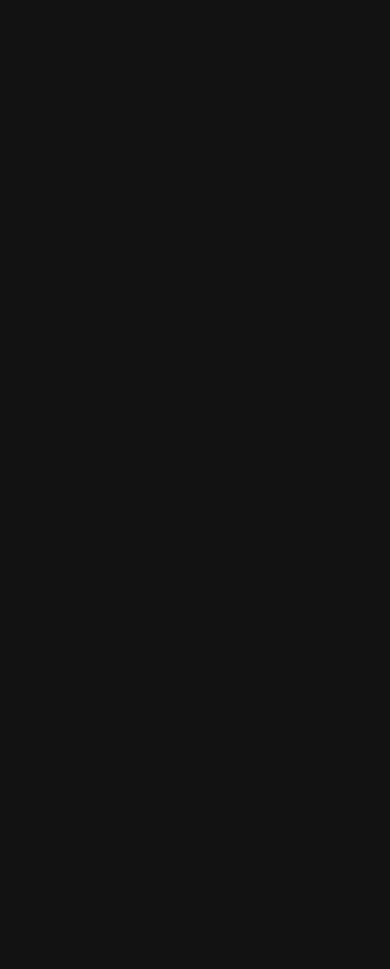
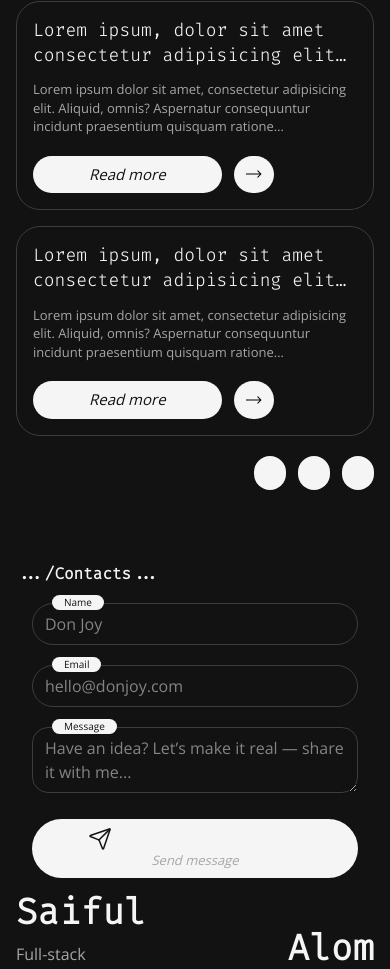
Before and after one commit to iamsaifulalom/personal-portfolio, a Next.js app: page / in a window 390 px wide. Shown: the part 2849-3818 px from the top of the page. Before the commit the page ends 2385 px from the top, so only its background shows below. Built offline with nearby package versions, Linux system fonts and the light colour scheme.

Commit message:
skelition done

```diff
--- a/package.json
+++ b/package.json
@@ -15,6 +15,7 @@
     "postcss": "^8.5.6",
     "react": "19.1.0",
     "react-dom": "19.1.0",
+    "react-hook-form": "^7.63.0",
     "tailwindcss": "^4.1.13"
   },
   "devDependencies": {
--- /dev/null
+++ b/src/components/ArticleSection.tsx
@@ -0,0 +1,43 @@
+import { blogs } from '@/constants/blog'
+import React from 'react'
+import Button from './ui/Button'
+import Paginator from './ui/Paginator'
+
+export default function ArticleSection() {
+    return (
+        <div className='mt-10 p-4 lg:px-6 xl:px-10p'>
+
+            <h1 className='hero-heading p-4 lg:px-6 xl:px-10 border-b border-gray pb-2 text-right'>Article</h1>
+            <div className='flex flex-col mt-8  md:flex-row'>
+              <Paginator/>
+                {/* blog sections */}
+                <div className='grid grid-cols-1 md:order-2 md:grid-cols-2 gap-4'>
+
+                    {blogs.map(({ title, description }) => (
+                        <div key={title} className='border border-gray rounded-3xl p-4'>
+                            <h1 className='line-clamp-2  font-fira-code text-xl'>{title}</h1>
+                            <p className='line-clamp-3 mt-3 font-open-sans text-sm'>{description}</p>
+                            <div className='flex gap-3 mt-5'>
+                                <Button label='Read more' />
+                                <Button variant='small'>
+                                    <svg
+                                        width="16"
+                                        height="8"
+                                        viewBox="0 0 16 8"
+                                        fill="bg-background"
+
+                                    >
+                                        <path
+                                            d="M15.3536 4.35355C15.5488 4.15829 15.5488 3.84171 15.3536 3.64645L12.1716 0.464466C11.9763 0.269204 11.6597 0.269204 11.4645 0.464466C11.2692 0.659728 11.2692 0.976311 11.4645 1.17157L14.2929 4L11.4645 6.82843C11.2692 7.02369 11.2692 7.34027 11.4645 7.53553C11.6597 7.7308 11.9763 7.7308 12.1716 7.53553L15.3536 4.35355ZM0 4L0 4.5L15 4.5V4V3.5L0 3.5L0 4Z"
+                                            fill="black"
+                                        />
+                                    </svg>
+                                </Button>
+                            </div>
+                        </div>
+                    ))}
+                </div>
+            </div>
+        </div>
+    )
+}
--- /dev/null
+++ b/src/components/Contacts.tsx
@@ -0,0 +1,26 @@
+import React from 'react'
+import ContactForm from './ui/ContactForm'
+
+export default function Contacts() {
+
+
+    return (
+        <>
+            <div className='mt-10 p-4 lg:px-6 xl:px-10'>
+                <h1 className='text-lg font-fira-code font-bold'>.../Contacts...</h1>
+                <div className='flex flex-col md:flex-row'>
+                   <ContactForm/>
+                    <div className='flex-1'>
+                        <h1 className='hero-heading'>Saiful</h1>
+                        <div className='flex justify-between'>
+                            <p className='mt-3'>Full-stack <br /> devoloper</p>
+                            <h1 className='hero-heading'>Alom</h1>
+                        </div>
+                    </div>
+                </div>
+            </div>
+            <p className='text-center py-4'> © {new Date().getFullYear()} Saiful Alom. All rights reserved </p>
+        </>
+
+    )
+}
--- /dev/null
+++ b/src/components/Projects.tsx
@@ -0,0 +1,10 @@
+import React from 'react'
+
+export default function Projects() {
+  return (
+    <div className='mt-10 p-4 lg:px-6 xl:px-10'>
+      <h1 className='text-sm font-fira-code font-bold'>.../Projects...</h1>
+
+    </div>
+  )
+}
--- a/src/components/Work.tsx
+++ b/src/components/Work.tsx
@@ -6,7 +6,7 @@ export default function Work() {
         <div className='mt-10'>
             <h1 className='hero-heading p-4 lg:px-6 xl:px-10 text-right'>Work</h1>
 
-            <div className='last:border-b border-white'>
+            <div className='last:border-b border-gray'>
                 {workExperience.map(({ company, yearStart, yearEnd, duration, roleAndTech }) => (
                     <div key={company} className='flex p-4 lg:px-6 xl:px-10 hover:bg-foreground transition-all hover:text-background border-t justify-between py-4 text-sm lg:text-lg border-gray'>
                         <div className='w-[130px] text-light-gray'>
--- a/src/components/ui/Button.tsx
+++ b/src/components/ui/Button.tsx
@@ -1,6 +1,6 @@
 import { ReactNode } from "react"
 
-export default function Button({ label, onClick, variant = "large", children }: ButtonProps) {
+export default function Button({ label, onClick, variant = "large", children, ...props }: ButtonProps) {
 
     const variants = {
         large: "py-2 px-14",
@@ -10,12 +10,13 @@ export default function Button({ label, onClick, variant = "large", children }:
     }
     return (
         <button
+            {...props}
             onClick={onClick}
             className={`bg-foreground text-sm rounded-full font-open-sans italic cursor-pointer ${variants[variant]}`}
         >
             {children}
             {label &&
-                <span className="text-background lg:text-2xl text-md">{label}</span>
+                <span className="text-background text-md">{label}</span>
             }
         </button>
     )
--- /dev/null
+++ b/src/components/ui/ContactForm.tsx
@@ -0,0 +1,34 @@
+import TextArea from './TextArea'
+import Input from './Input'
+import Button from './Button'
+import { Send } from 'lucide-react'
+
+export default function ContactForm() {
+    return (
+        <div
+            className="p-4 md:order-2 flex flex-1 flex-col gap-5"
+        >
+            <Input
+                label="Name"
+                name="name"
+                type='text'
+                placeholder='Don Joy'
+            />
+            <Input
+                label="Email"
+                name="email"
+                type='email'
+                placeholder='hello@donjoy.com'
+            />
+            <TextArea
+                label="Message"
+                name="email"
+                type='email'
+            />
+            <Button className='flex justify-center items-center gap-3'>
+                <Send strokeWidth={1.5} className='text-background'/>
+                <p className='text-background'>Send message</p>
+            </Button>
+        </div>
+    )
+}
--- /dev/null
+++ b/src/components/ui/Input.tsx
@@ -0,0 +1,24 @@
+
+interface InputProps {
+  label?: string;
+  name: string;
+  type?: string;
+  error?: string;
+  placeholder?: string;
+
+}
+
+export default function Input({ label, name, type = "text", error ,placeholder}: InputProps) {
+  return (
+    <div className="space-y-1 relative">
+      <label className="block absolute left-5 text-[10px] -top-2  bg-foreground text-background px-3 rounded-full font-medium">{label}</label>
+      <input
+        name={name}
+        type={type}
+        placeholder={placeholder}
+        className="border border-gray focus:outline-none py-2 px-3 w-full rounded-full"
+      />
+      {error && <p className="text-red-600 text-sm">{error}</p>}
+    </div>
+  );
+}
--- /dev/null
+++ b/src/components/ui/Paginator.tsx
@@ -0,0 +1,18 @@
+import React from 'react'
+import Button from './Button'
+
+export default function Paginator() {
+    return (
+        <div className='order-2 flex gap-3 justify-end items-center mt-5 md:flex-col md:justify-start md:mt-0 md:items-start md:w-[50%] md:order-1'>
+            <Button className='' variant='small'>
+                d
+            </Button>
+            <Button variant='small'>
+                d
+            </Button>
+            <Button variant='small'>
+                d
+            </Button>
+        </div>
+    )
+}
--- /dev/null
+++ b/src/components/ui/TextArea.tsx
@@ -0,0 +1,22 @@
+
+interface TextAreaProps {
+  label?: string;
+  name: string;
+  type?: string;
+  error?: string
+
+}
+
+export default function TextArea({ label, name,error }: TextAreaProps) {
+  return (
+    <div className="space-y-1 relative">
+      <label className="block absolute left-5 text-[10px] -top-2  bg-foreground text-background px-3 rounded-full font-medium">{label}</label>
+      <textarea
+        name={name}
+        placeholder="Have an idea? Let’s make it real — share it with me..."
+        className="border border-gray focus:outline-none py-2 px-3 w-full rounded-2xl"
+      />
+      {error && <p className="text-red-600 text-sm">{error}</p>}
+    </div>
+  );
+}
--- a/src/pages/index.tsx
+++ b/src/pages/index.tsx
@@ -1,6 +1,9 @@
 import AboutMe from '@/components/AboutMe'
+import ArticleSection from '@/components/ArticleSection'
 import BlogSection from '@/components/BlogSection'
+import Contacts from '@/components/Contacts'
 import Hero from '@/components/hero'
+import Projects from '@/components/Projects'
 import Work from '@/components/Work'
 import React from 'react'
 
@@ -11,6 +14,9 @@ export default function Index() {
       <BlogSection />
       <AboutMe/>
       <Work/>
+      <Projects/>
+      <ArticleSection/>
+      <Contacts/>
     </div>
   )
 }
```
Also changed, not shown: public/images/2727507.jpg (added), 1 other file (tests, documents, lock files or other folders).
